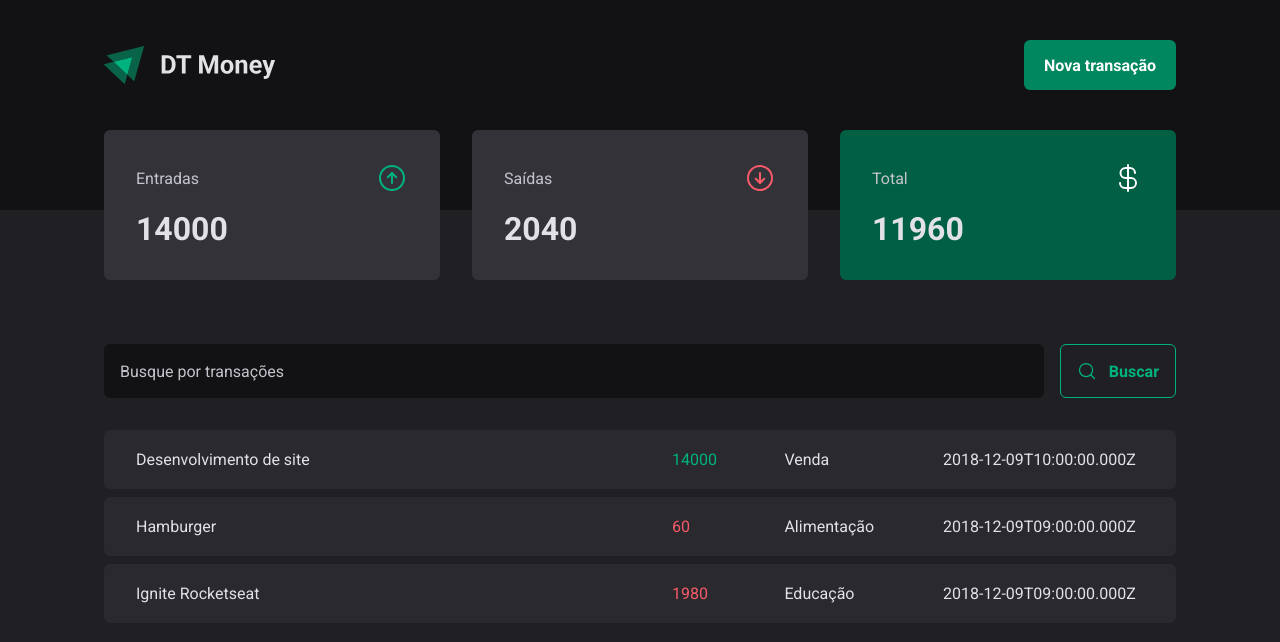
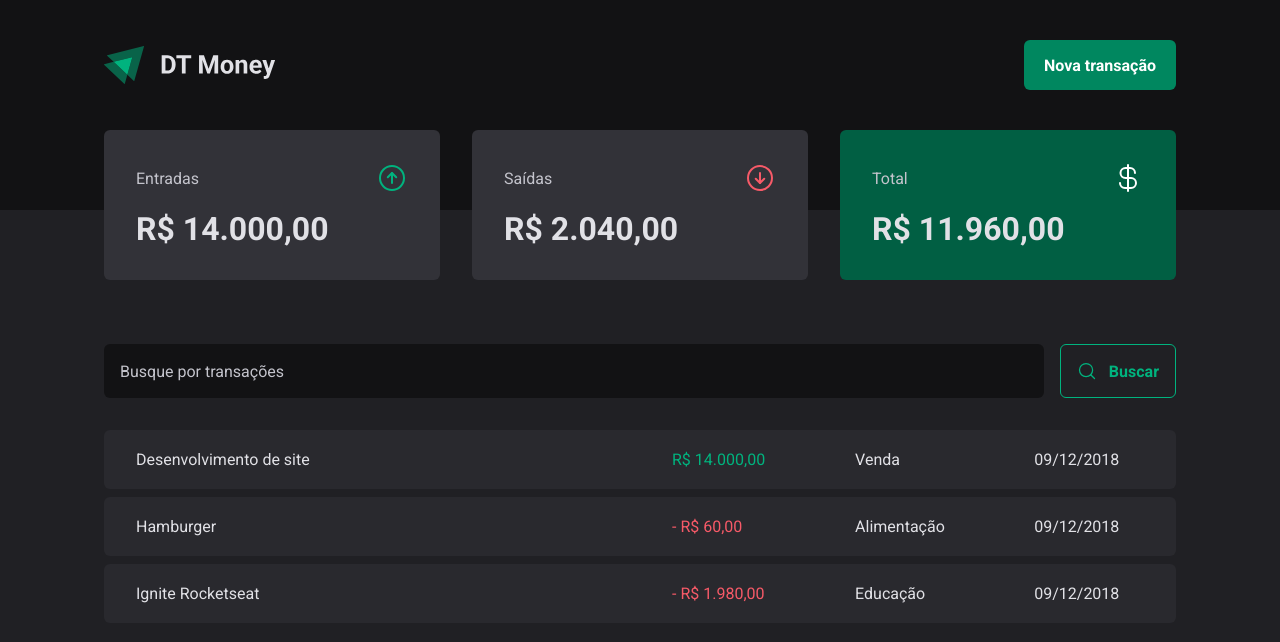
Before and after one commit to leolive1506/dt-money-2022, a React (Vite) app: page / in a window 1280 px wide. Shown: the top 642 px of the page. Built offline with nearby package versions, Linux system fonts and the light colour scheme; data requests are answered from the project's data file.

Commit message:
format values

```diff
--- a/src/components/Summary/index.tsx
+++ b/src/components/Summary/index.tsx
@@ -2,6 +2,7 @@
 import { SummaryCard, SummaryContainer } from "./styled";
 import { ArrowCircleDown, ArrowCircleUp, CurrencyDollar } from 'phosphor-react'
 import { TransactionsContext } from "../../contexts/TransactionsContext";
+import { priceFormatter } from "../../utils/formatter";
 
 export function Summary() {
   const { transactions } = useContext(TransactionsContext
@@ -29,7 +30,9 @@
           <ArrowCircleUp size={32} color="#00b37e" />
         </header>
 
-        <strong>{summary.income}</strong>
+        <strong>
+          {priceFormatter.format(summary.income)}
+        </strong>
       </SummaryCard>
       <SummaryCard>
         <header>
@@ -37,7 +40,9 @@
           <ArrowCircleDown size={32} color="#f75a68" />
         </header>
 
-        <strong>{summary.outcome}</strong>
+        <strong>
+          {priceFormatter.format(summary.outcome)}
+        </strong>
       </SummaryCard>
       <SummaryCard variant="green">
         <header>
@@ -45,7 +50,9 @@
           <CurrencyDollar size={32} color="#fff" />
         </header>
 
-        <strong>{summary.total}</strong>
+        <strong>
+          {priceFormatter.format(summary.total)}
+        </strong>
       </SummaryCard>
 
     </SummaryContainer>
--- a/src/pages/Transactions/index.tsx
+++ b/src/pages/Transactions/index.tsx
@@ -4,6 +4,7 @@
 import { SearchForm } from "./components/SearchForm";
 import { PriceHightLight, TransactionsContainer, TransactionsTable } from "./styles";
 import { TransactionsContext } from "../../contexts/TransactionsContext";
+import { dateFormatter, priceFormatter } from "../../utils/formatter";
 
 
 export function Transactions() {
@@ -24,11 +25,12 @@
                 </td>
                 <td>
                   <PriceHightLight variant={transaction.type}>
-                    {transaction.price}
+                    {transaction.type === 'outcome' && '- '}
+                    {priceFormatter.format(transaction.price)}
                   </PriceHightLight>
                 </td>
                 <td>{transaction.category}</td>
-                <td>{transaction.createdAt}</td>
+                <td>{dateFormatter.format(new Date(transaction.createdAt))}</td>
               </tr>
             ))}
           </tbody>
--- /dev/null
+++ b/src/utils/formatter.ts
@@ -0,0 +1,6 @@
+export const dateFormatter = new Intl.DateTimeFormat("pt-BR", {})
+
+export const priceFormatter = new Intl.NumberFormat("pt-BR", {
+  style: "currency",
+  currency: "BRL",
+})
```
